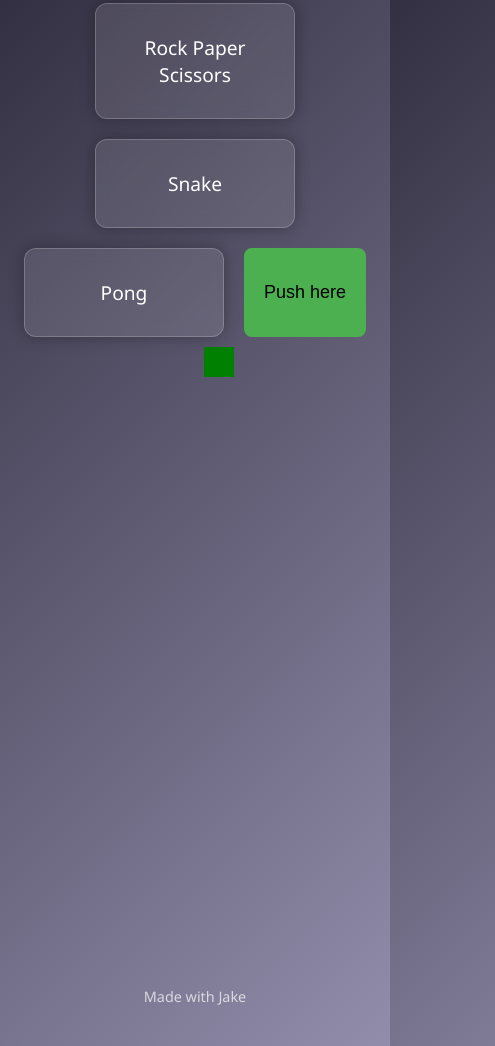
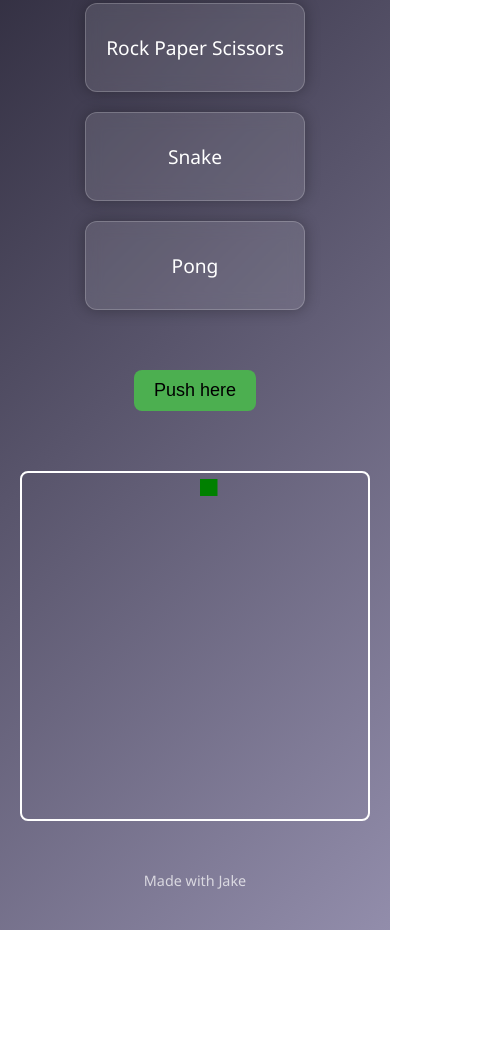
Before and after one commit to jchristensen353/jchristensen353.github.io, a plain HTML site: page index.html in a window 390 px wide. Shown: the part 306-1352 px from the top of the page, 495 px wide, since content can reach past the window. After the commit the page ends 1236 px from the top, so only its background shows below. Drawn offline with Linux system fonts and the light colour scheme.

Commit message:
Update index.html

```diff
--- a/index.html
+++ b/index.html
@@ -34,6 +34,7 @@
       justify-content: center;
       gap: 20px;
       max-width: 1000px;
+      margin-bottom: 30px;
     }
 
     .game-link {
@@ -56,10 +57,10 @@
       transform: scale(1.05);
     }
 
-    footer {
-      margin-top: 50px;
-      font-size: 0.9em;
-      opacity: 0.7;
+    .extra-content {
+      margin-top: 30px;
+      text-align: center;
+      width: 100%;
     }
 
     button {
@@ -70,6 +71,7 @@ button {
       border: none;
       border-radius: 8px;
       cursor: pointer;
+      margin-bottom: 20px;
     }
 
     button:hover {
@@ -77,68 +79,88 @@ button {
     }
 
     img {
-  margin-top: 30px;
+      margin-top: 10px;
       border-radius: 10px;
       box-shadow: 0 4px 10px rgba(0,0,0,0.2);
       max-width: 100%;
       height: auto;
     }
 
+    canvas {
+      margin-top: 40px;
+      width: 100%;
+      max-width: 600px;
+      border-radius: 8px;
+      border: 2px solid white;
+    }
+
+    footer {
+      margin-top: 50px;
+      font-size: 0.9em;
+      opacity: 0.7;
+    }
+
+    @media (max-width: 600px) {
+      .games {
+        flex-direction: column;
+        align-items: center;
+      }
+
+      .game-link {
+        width: 100%;
+      }
+    }
   </style>
 </head>
 <body>
   <h1>🎮 My Game Hub</h1>
+
   <div class="games">
     <a href="games/tic-tac-toe/index.html" class="game-link">Tic Tac Toe</a>
     <a href="games/rock-paper-scissors/index.html" class="game-link">Rock Paper Scissors</a>
     <a href="games/snake/index.html" class="game-link">Snake</a>
     <a href="games/pong/index.html" class="game-link">Pong</a>
-
-<button onclick="showImage()">Push here</button>
-
-    <img id="myImage" src="Image.JPG" style="display:none" alt="hell nah" width="500">
-
   </div>
 
+  <div class="extra-content">
+    <button onclick="showImage()">Push here</button>
+    <img id="myImage" src="Image.JPG" style="display:none" alt="Image of something cool" width="500">
+  </div>
+
+  <canvas id="myCanvas" width="600" height="600"></canvas>
+
+  <footer>
+    <p>Made with Jake</p>
+  </footer>
+
   <script>
-
     function showImage() {
-            document.getElementById('myImage').style.display = 'block'
+      document.getElementById('myImage').style.display = 'block';
     }
 
-    //green thing
+    // Green square animation
+    var canvas = document.getElementById('myCanvas');
+    var c = canvas.getContext('2d');
 
-    var canvas = document.createElement('canvas')
-        canvas.width = 600;
-        canvas.height = 600;
-        document.body.appendChild(canvas);
+    var x = 10;
+    var y = 10;
 
-        var c = canvas.getContext('2d')
-
-        var x = 10
-        var y = 10
-
-        window.addEventListener('load', start)
+    window.addEventListener('load', start);
 
     function start() {
-            window.requestAnimationFrame(loop)
+      window.requestAnimationFrame(loop);
     }
 
     function loop() {
       c.clearRect(0, 0, canvas.width, canvas.height);
 
-            c.fillStyle = 'green'
-            c.fillRect(x, y, 30, 30)
+      c.fillStyle = 'green';
+      c.fillRect(x, y, 30, 30);
 
-            x = x + 1
+      x = x + 1;
 
       window.requestAnimationFrame(loop);
     }
-
   </script>
-
-  <footer>
-    <p>Made with Jake</p>
-  </footer>
 </body>
 </html>
```
Lines whose indentation alone changed are shown as unchanged.
